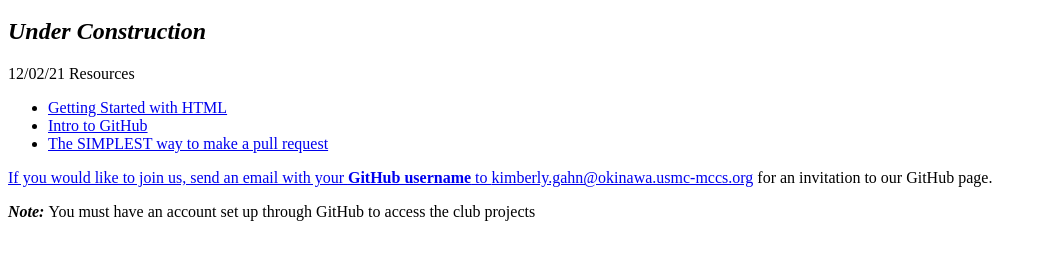
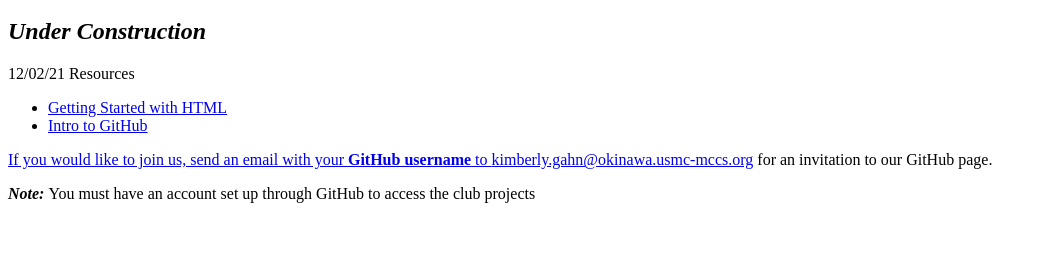
Before and after one commit to MCCS-Okinawa-Code-Club/foster_club_website, a plain HTML site: page index.html in a window 1280 px wide. Shown: the part 48-308 px from the top of the page, without its empty margins (0-1044 px from the left). Drawn offline with Linux system fonts and the light colour scheme.

Commit message:
Update index.html

```diff
--- a/index.html
+++ b/index.html
@@ -5,7 +5,6 @@
 <ul>
   <li><a href="https://www.freecodecamp.org/learn/responsive-web-design/">Getting Started with HTML</a></li>
   <li><a href="https://lab.github.com/githubtraining/introduction-to-github">Intro to GitHub</li>
-  <li><a href="https://dev.to/lukegarrigan/the-simplest-way-to-make-a-pull-request-2h61">The SIMPLEST way to make a pull request</li>
 </ul>
 
 <p>  If you would like to join us, send an email with your <b>GitHub username</b> to <a href="url">kimberly.gahn@okinawa.usmc-mccs.org</a> for an invitation to our GitHub page.</p>
```
